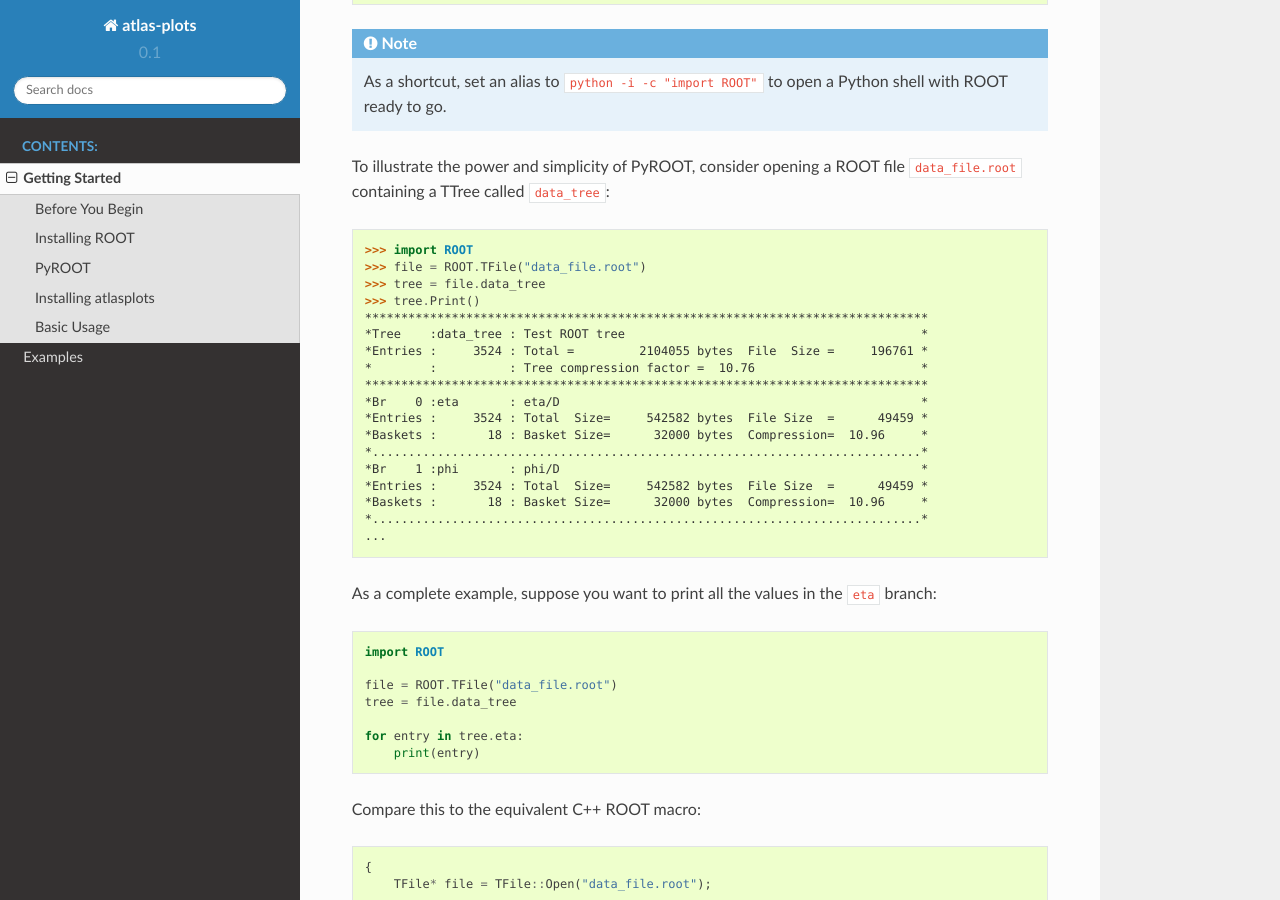
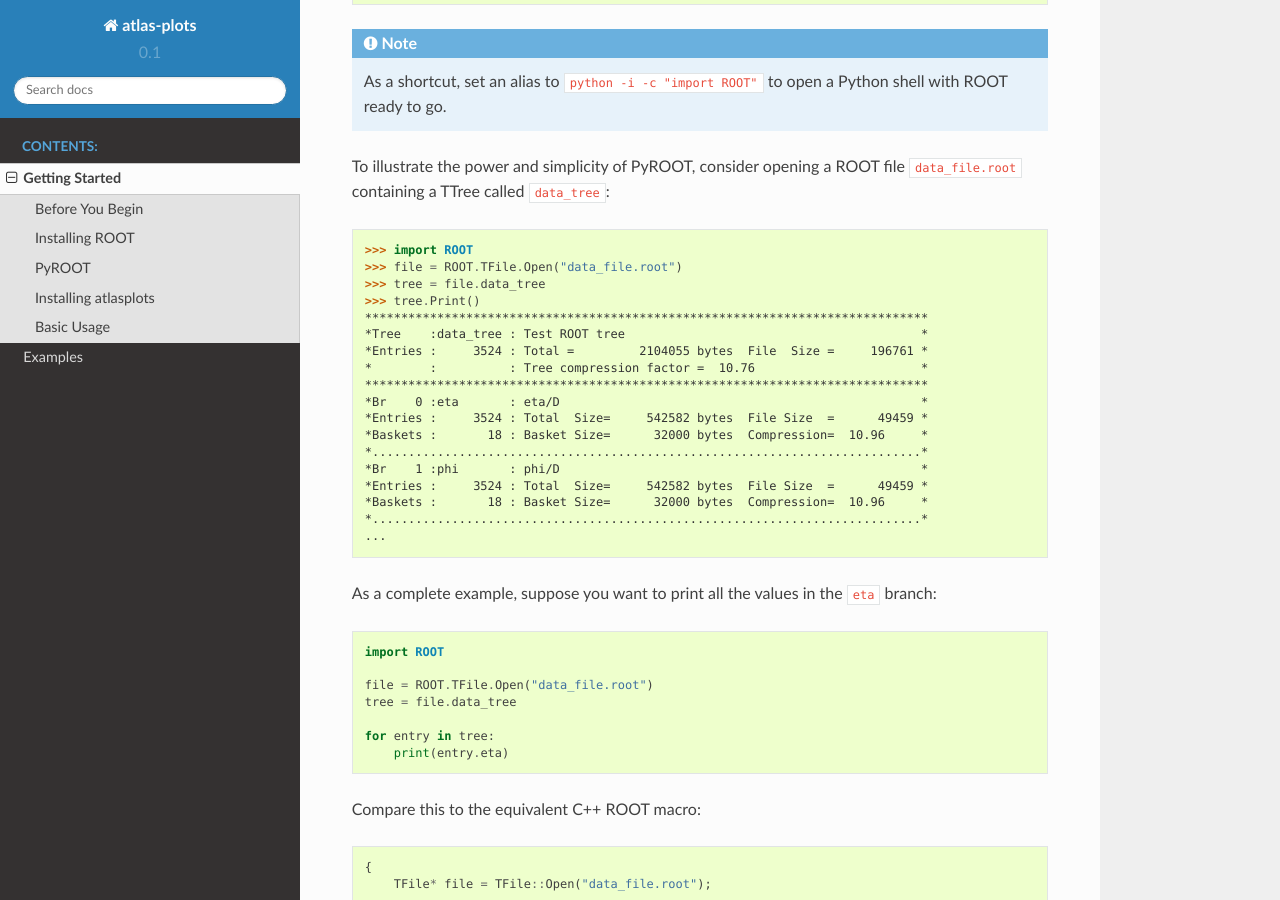
Before and after one commit to joeycarter/atlas-plot-utils, a Sphinx documentation site: the page built from docs/getting_started.rst, in a window 1280 px wide and 900 px high, scrolled down 2076 px. Built offline with Sphinx 7.4.7 and the Read the Docs theme 2.0.0, drawn with Linux system fonts in a browser that asks for light colours.

Commit message:
Update docs

```diff
--- a/docs/getting_started.rst
+++ b/docs/getting_started.rst
@@ -81,7 +81,7 @@ Or if you prefer, you can import ROOT classes directly:
 To illustrate the power and simplicity of PyROOT, consider opening a ROOT file ``data_file.root`` containing a TTree called ``data_tree``:
 
 >>> import ROOT
->>> file = ROOT.TFile("data_file.root")
+>>> file = ROOT.TFile.Open("data_file.root")
 >>> tree = file.data_tree
 >>> tree.Print()
 ******************************************************************************
@@ -105,11 +105,11 @@ As a complete example, suppose you want to print all the values in the ``eta`` b
 
     import ROOT
 
-    file = ROOT.TFile("data_file.root")
+    file = ROOT.TFile.Open("data_file.root")
     tree = file.data_tree
 
-    for entry in tree.eta:
-        print(entry)
+    for entry in tree:
+        print(entry.eta)
 
 Compare this to the equivalent C++ ROOT macro:
 
--- a/requirements.txt
+++ b/requirements.txt
@@ -1,2 +1,3 @@
 numpy>=1.13
 crayons>=0.1.2
+toml>=0.9.3
```
